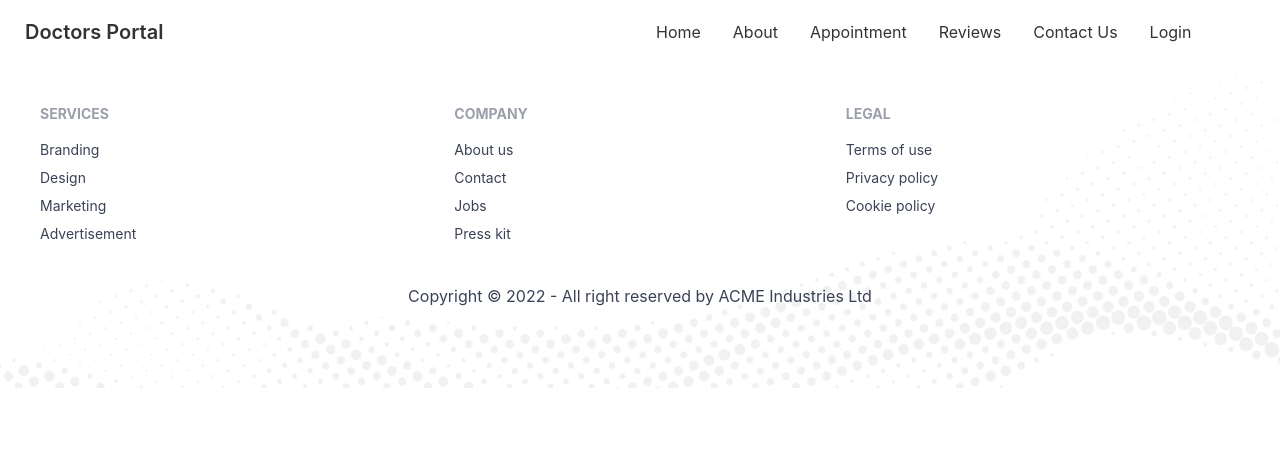
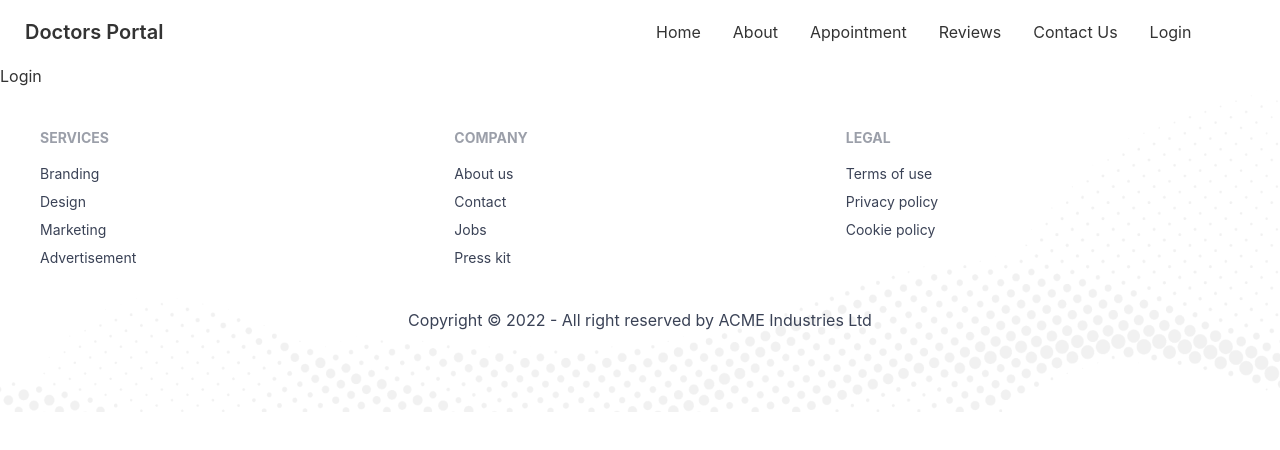
Before and after one commit to asaduzzaman599/doctors-portal-client-side, a React (Create React App) app: page /login in a window 1280 px wide. Shown: the top 450 px of the page. Built offline with nearby package versions, Linux system fonts and the light colour scheme.

Commit message:
connected with firebase

```diff
--- a/package.json
+++ b/package.json
@@ -8,6 +8,7 @@
     "@testing-library/user-event": "^13.5.0",
     "daisyui": "^2.14.3",
     "date-fns": "^2.28.0",
+    "firebase": "^9.8.1",
     "react": "^18.1.0",
     "react-day-picker": "^8.0.4",
     "react-dom": "^18.1.0",
--- a/src/App.js
+++ b/src/App.js
@@ -5,6 +5,8 @@ import Home from './Pages/Home/Home';
 import Header from './Pages/Shared/Header';
 import Footer from './Pages/Shared/Footer';
 import AppointmentSection from './Pages/AppointmentSection/AppointmentSection';
+import Login from './Pages/Auth/Login';
+import SignUp from './Pages/Auth/SignUp';
 
 
 function App() {
@@ -14,6 +16,9 @@ function App() {
       <Routes>
         <Route path='/' element={<Home></Home>}></Route>
         <Route path='/appointment' element={<AppointmentSection></AppointmentSection>}></Route>
+        <Route path='/login' element={<Login></Login>}></Route>
+        <Route path='/signup' element={<SignUp></SignUp>}></Route>
+
       </Routes>
       <Footer></Footer>
 
--- /dev/null
+++ b/src/Pages/Auth/Login.js
@@ -0,0 +1,11 @@
+import React from 'react';
+
+const Login = () => {
+    return (
+        <div>
+            <h3>Login</h3>
+        </div>
+    );
+};
+
+export default Login;
--- /dev/null
+++ b/src/Pages/Auth/SignUp.js
@@ -0,0 +1,11 @@
+import React from 'react';
+
+const SignUp = () => {
+    return (
+        <div>
+
+        </div>
+    );
+};
+
+export default SignUp;
--- a/src/Pages/Shared/Header.js
+++ b/src/Pages/Shared/Header.js
@@ -8,7 +8,7 @@ const Header = () => {
         <li><Link to='/appointment'>Appointment</Link></li>
         <li><Link to='/reviews'>Reviews</Link></li>
         <li><Link to='/'>Contact Us</Link></li>
-        <li><Link to='/'>Login</Link></li></>
+        <li><Link to='/login'>Login</Link></li></>
     return (
         <div className="navbar bg-base-100 container mx-auto">
             <div className="navbar-start">
--- /dev/null
+++ b/src/firebase.init.js
@@ -0,0 +1,19 @@
+// Import the functions you need from the SDKs you need
+import { initializeApp } from "firebase/app";
+import { getAuth } from "firebase/auth";
+// TODO: Add SDKs for Firebase products that you want to use
+// https://firebase.google.com/docs/web/setup#available-libraries
+
+// Your web app's Firebase configuration
+const firebaseConfig = {
+    apiKey: process.env.REACT_APP_APIKEY,
+    authDomain: process.env.REACT_APP_AUTHDOMAIN,
+    projectId: process.env.REACT_APP_PROJECTID,
+    storageBucket: process.env.REACT_APP_STORAGEBUCKET,
+    messagingSenderId: process.env.REACT_APP_MESSAGINGSENDERID,
+    appId: process.env.REACT_APP_APPID,
+};
+
+// Initialize Firebase
+const app = initializeApp(firebaseConfig)
+export const auth = getAuth(app)
```
Also changed, not shown: src/Pages/Auth/RequiredAuth.js (added, +9 -0 lines), 1 other file (tests, documents, lock files or other folders).
